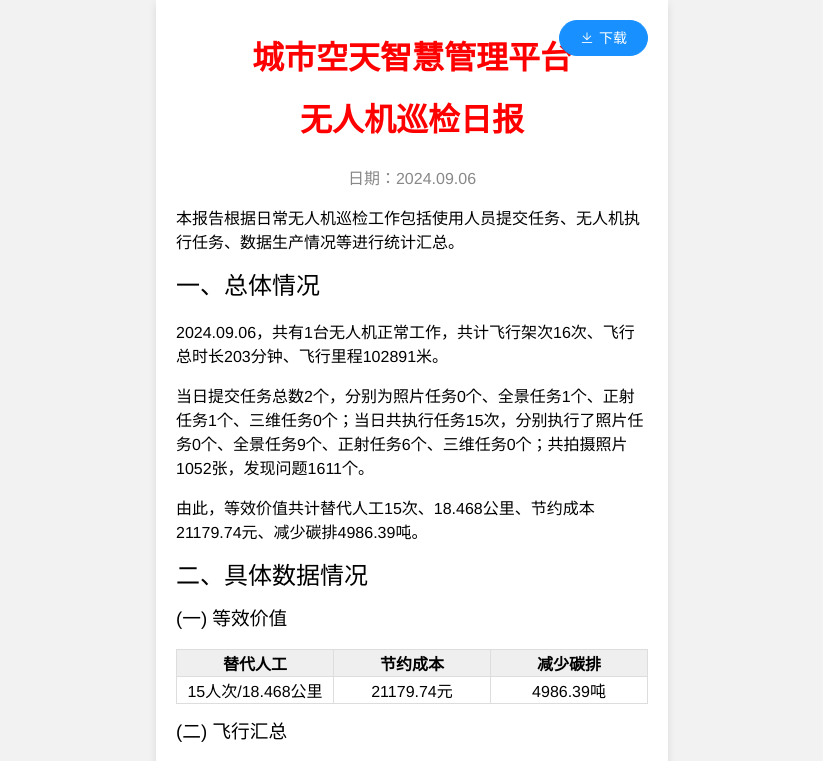
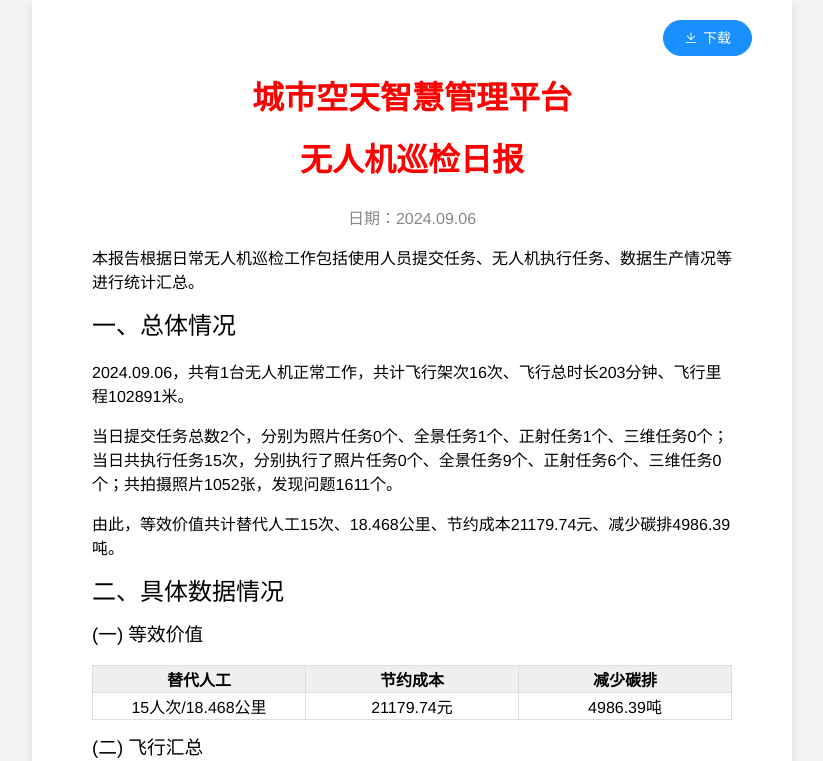
Before and after one commit to uhgo9ovho/DroneManager, a Vue app: page /wordPreview in a window 1280 px wide. Shown: the top 761 px of the page, without its empty margins (228-1051 px from the left). Built offline with nearby package versions, Linux system fonts and the light colour scheme.

Commit message:
日报界面优化以及列表起止时间改动

```diff
--- a/src/components/StatisticalReports.vue
+++ b/src/components/StatisticalReports.vue
@@ -115,8 +115,8 @@ export default {
     //获取报告列表
     getFlyRecordTable() {
       const params = {
-        beginTime: this.reportParams.beginTime,
-        endTime: this.reportParams.endTime,
+        // beginTime: this.reportParams.beginTime,
+        // endTime: this.reportParams.endTime,
         orgId: localStorage.getItem('org_id') || 0,
         tableType: this.reportParams.tableType,
         pageNum: this.pageNum,
--- a/src/views/WordPreview.vue
+++ b/src/views/WordPreview.vue
@@ -672,16 +672,17 @@ export default {
   position: relative;
 
   width: 40%; /* 宽度占屏幕的40% */
+  min-width: 760px; /* 最小宽度为760px */
   max-width: 1200px; /* 限制最大宽度，防止超大屏幕下内容过宽 */
   background-color: #fff;
-  padding: 20px;
+  padding: 60px;
   box-shadow: 0 4px 8px rgba(0, 0, 0, 0.1);
   //border-radius: 8px;
 
 
   .btn {
     position: absolute;
-    right: 20px;
+    right: 40px;
     top: 20px;
   }
 }
--- a/src/views/index.vue
+++ b/src/views/index.vue
@@ -272,7 +272,7 @@ export default {
             option.total = data.total
             option.dailyAverage = data.dailyAverage
             break
-          case '飞行里程 / 日均时常':
+          case '飞行里程 / 日均时长':
             option.total = data.flyDistance
             option.dailyAverage = data.avgFlyTime
             break
```
